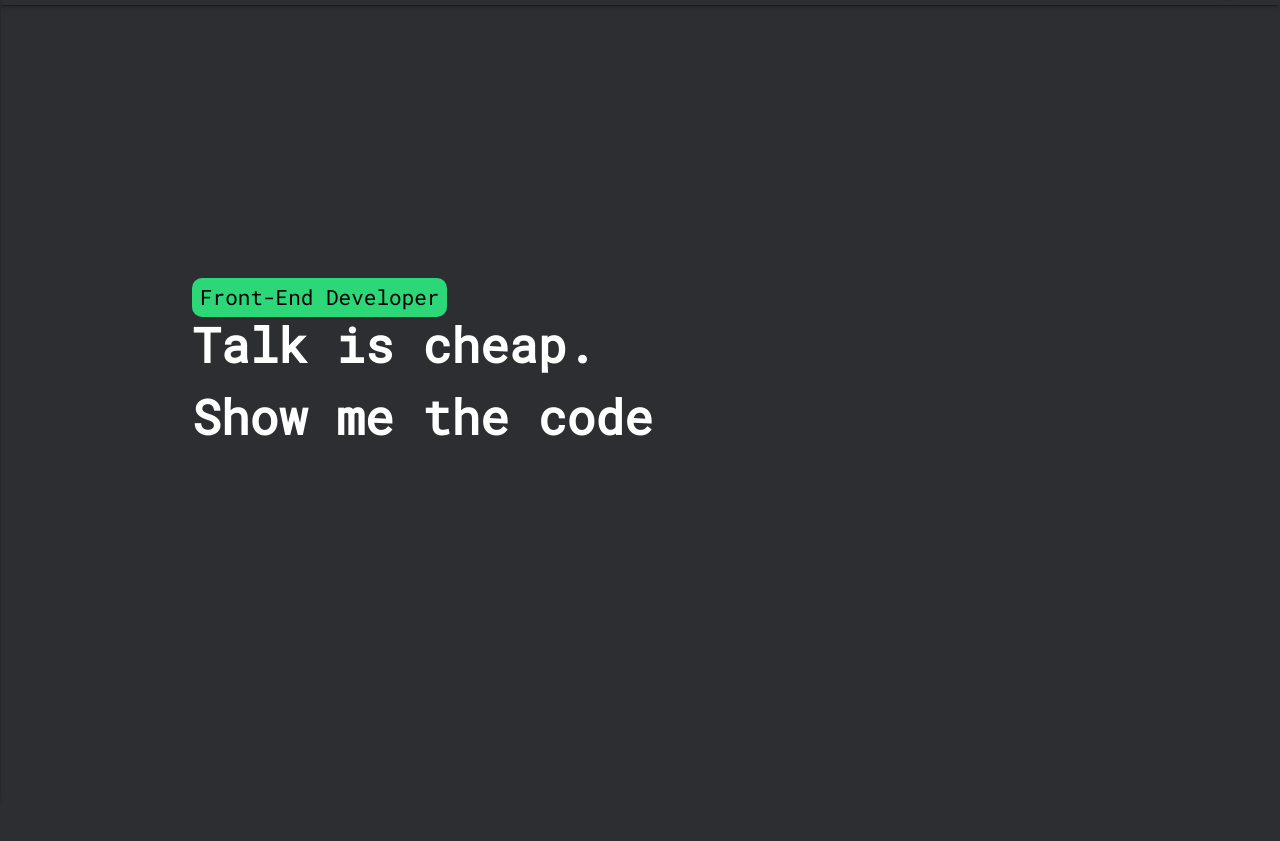
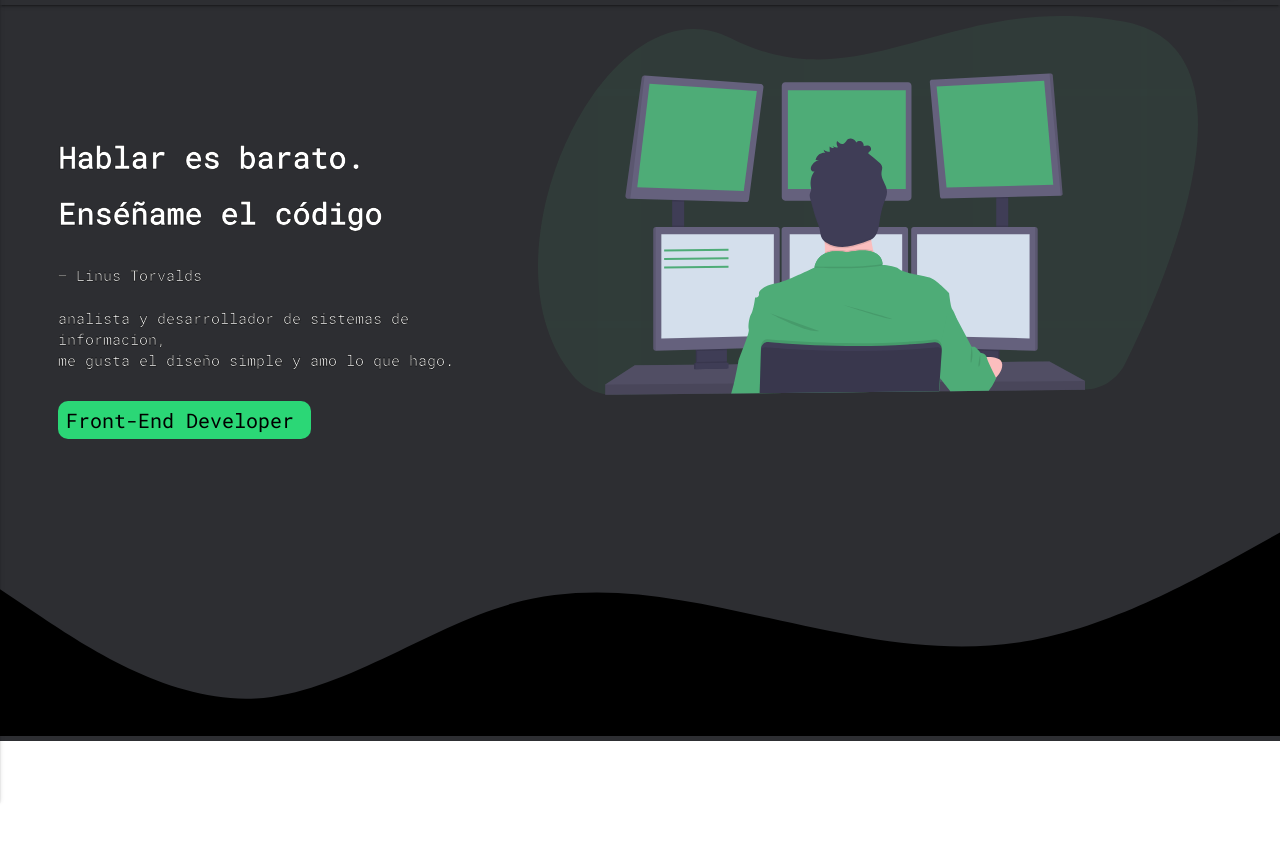
Before and after one commit to DavidLozano107/Portafolio, a plain HTML site: page index.html in a window 1280 px wide. Shown: the part 59-900 px from the top of the page. After the commit the page ends 820 px from the top, so only its background shows below. Drawn offline with nearby package versions, Linux system fonts and the light colour scheme.

Commit message:
Parte principal

```diff
--- a/css/style.css
+++ b/css/style.css
@@ -1,7 +1,6 @@
 /* Menu ----------------------------------------------------------------------------------------------------*/
 
 body {
-    background-color: #2d2e32;
     font-family: Roboto Mono;
 }
 .nav-wrapper {
@@ -34,29 +33,96 @@ a {
 
 /* ------------------------------------------------  ------- Menu ----------------------------------*/
 
-/* ------------------------------------------------  ------- About me ----------------------------------*/
-.AboutMe {
+/* ------------------------------------------------  -------Principal ----------------------------------*/
+.main {
     height: 100vh;
+    background-color: #2d2e32;
 }
+
 .profile {
     position: absolute;
-    height: 100%;
-    top: 40%;
+    /* height: 60%; */
+    top: 20%;
     font-size: 1px;
 }
-.profile h4 {
-    position: absolute;
-    padding: 8px;
-    font-size: 21em;
-    background: #2bd776;
-    border-radius: 10px;
-    color: #000;
-    margin-bottom: 5px;
-}
-.p1 {
+
+.parrafo1 {
     font-family: Roboto Mono;
     font-style: normal;
     font-weight: bold;
     font-size: 48px;
+    line-height: 56px;
+    color: #ffffff;
+    -webkit-text-stroke: 0.5px black;
+}
+.profile-credito {
+    -webkit-text-stroke: 0.5px black;
+    font-weight: lighter;
+    font-size: 15px;
     color: #ffffff;
 }
+
+.parrafo2 {
+    font-family: Roboto Mono;
+    color: #ffffff;
+    font-style: normal;
+    font-size: 18px;
+    font-weight: 300;
+    line-height: 21px;
+    font-weight: lighter;
+    display: flex;
+    align-items: center;
+    -webkit-text-stroke: 0.5px black;
+    margin-top: -25px;
+}
+
+.bg-developer {
+    position: relative;
+    display: flex;
+    align-content: center;
+}
+
+.svg-developer {
+    margin-top: 5%;
+    margin-left: 30%;
+    z-index: 1;
+}
+
+.info {
+    margin-left: 10%;
+    z-index: 3;
+}
+
+.info h4 {
+    position: relative;
+    padding: 8px;
+    font-size: 20px;
+    background: #2bd776;
+    border-radius: 10px;
+    color: #000;
+    margin-top: 30px;
+    width: 60%;
+}
+
+.wave {
+    position: absolute;
+    bottom: 0;
+    left: 0;
+    width: 100%;
+}
+@media screen and (max-width: 1600px) {
+    .info {
+        margin-top: -1px;
+    }
+    .parrafo1 {
+        font-size: 30px;
+    }
+    .parrafo2 {
+        font-size: 15px;
+    }
+    .svg-developer {
+        margin-top: 1%;
+        margin-left: 30%;
+    }
+}
+/* -------------------------------------------------------------------------------------------*/
--- a/index.html
+++ b/index.html
@@ -14,6 +14,11 @@
 </head>
 
 <body>
+
+    <!---------------------------Content-------------------------------------------------->
+    <!---------------------------Principal-------------------------------------------------->
+    <div>
+        <div class="row main valign-wrappe " id="AboutMe">
             <div class="navbar-fixed">
                 <nav>
 
@@ -63,25 +68,62 @@
                     </div>
                 </nav>
             </div>
-    <!---------------------------Content-------------------------------------------------->
-    <div class="container">
-        <!---------------------------AboutMe-------------------------------------------------->
-        <div class="row AboutMe valign-wrappe" id="AboutMe">
-            <div class="col s12">
+            <div class="col s5">
                 <div class="profile">
+                    <div class="info">
+                        <p class="parrafo1">
+                            Hablar es barato.<br>
+                            Enséñame el código <br> <span class="profile-credito">– Linus Torvalds</span>
+                        </p>
+                        <p class="parrafo2">
+                            analista y desarrollador de sistemas de informacion,<br>
+                            me gusta el diseño simple y amo lo que hago.
+                        </p>
                         <h4>Front-End Developer</h4>
-                    <p class="p1">
-                        Talk is cheap.<br>
-                        Show me the code
-                    </p>
+                    </div>
+                </div>
+            </div>
+            <div class="col s10 bg-developer right-align  push-l2 hide-on-med-and-down">
+                <img class="responsive-img svg-developer" src="./css/img/Social-Network/Developer.svg" alt="">
+            </div>
         </div>
 
+        <div class="wave">
+            <svg xmlns="http://www.w3.org/2000/svg" viewBox="0 0 1440 260">
+                <path fill="25262A" fill-opacity="1"
+                    d="M0,96L48,128C96,160,192,224,288,218.7C384,213,480,139,576,112C672,85,768,107,864,128C960,149,1056,171,1152,154.7C1248,139,1344,85,1392,58.7L1440,32L1440,320L1392,320C1344,320,1248,320,1152,320C1056,320,960,320,864,320C768,320,672,320,576,320C480,320,384,320,288,320C192,320,96,320,48,320L0,320Z">
+                </path>
+            </svg>
         </div>
     </div>
-        <!---------------------------AboutMe-------------------------------------------------->
+    <!---------------------------Principal-------------------------------------------------->
+
+    <!-------------------------------------------------------------- Acerca De mi ------------------------------------------>
+    <div class="c">
+
     </div>
+    <!-------------------------------------------------------------- Acerca De mi ------------------------------------------>
+
+
+
+
+
+
+
+
+
+
+
+
+
+
+
+
+
+
     <!-------------------------- Final content------------------------------------->
     <!--Import jQuery before materialize.js-->
+    <script src="js/script.js"></script>
     <script type="text/javascript" src="https://code.jquery.com/jquery-3.2.1.min.js"></script>
     <script type="text/javascript" src="js/materialize.min.js"></script>
     <script>
--- /dev/null
+++ b/js/script.js
@@ -0,0 +1,14 @@
+const x = window.matchMedia("(max-width: 1600px)");
+function cambiarImg(x) {
+    if (x.matches) {
+        // If media query matches
+        document.querySelector(".svg-developer").src =
+            "./css/img/Social-Network/Developer2.svg";
+    } else {
+        document.querySelector(".svg-developer").src =
+            "./css/img/Social-Network/Developer.svg";
+    }
+}
+
+cambiarImg(x); // Call listener function at run time
+x.addListener(cambiarImg); // Attach listener function on state changes
```
Also changed, not shown: css/img/Social-Network/Developer.svg (added), css/img/Social-Network/Developer2.svg (added), css/img/Social-Network/wave.svg (added). Lines whose indentation alone changed are shown as unchanged.
